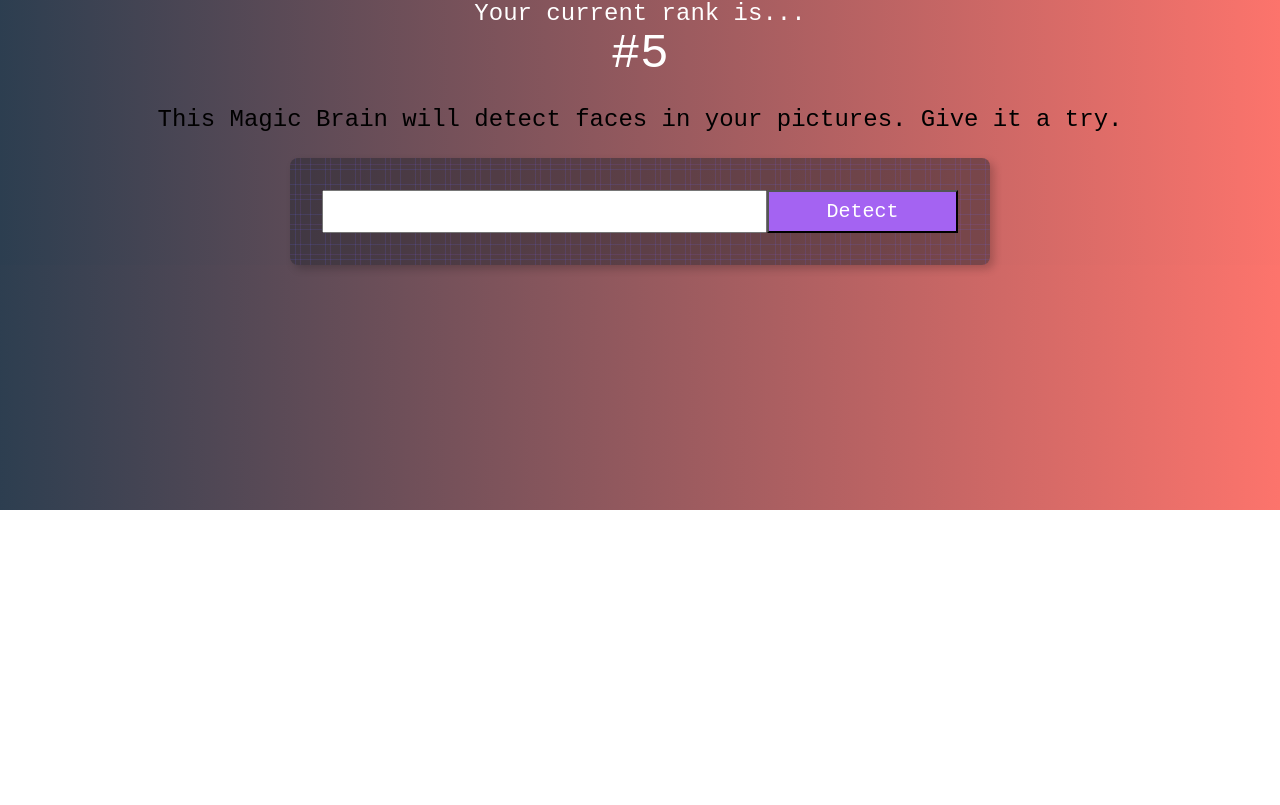
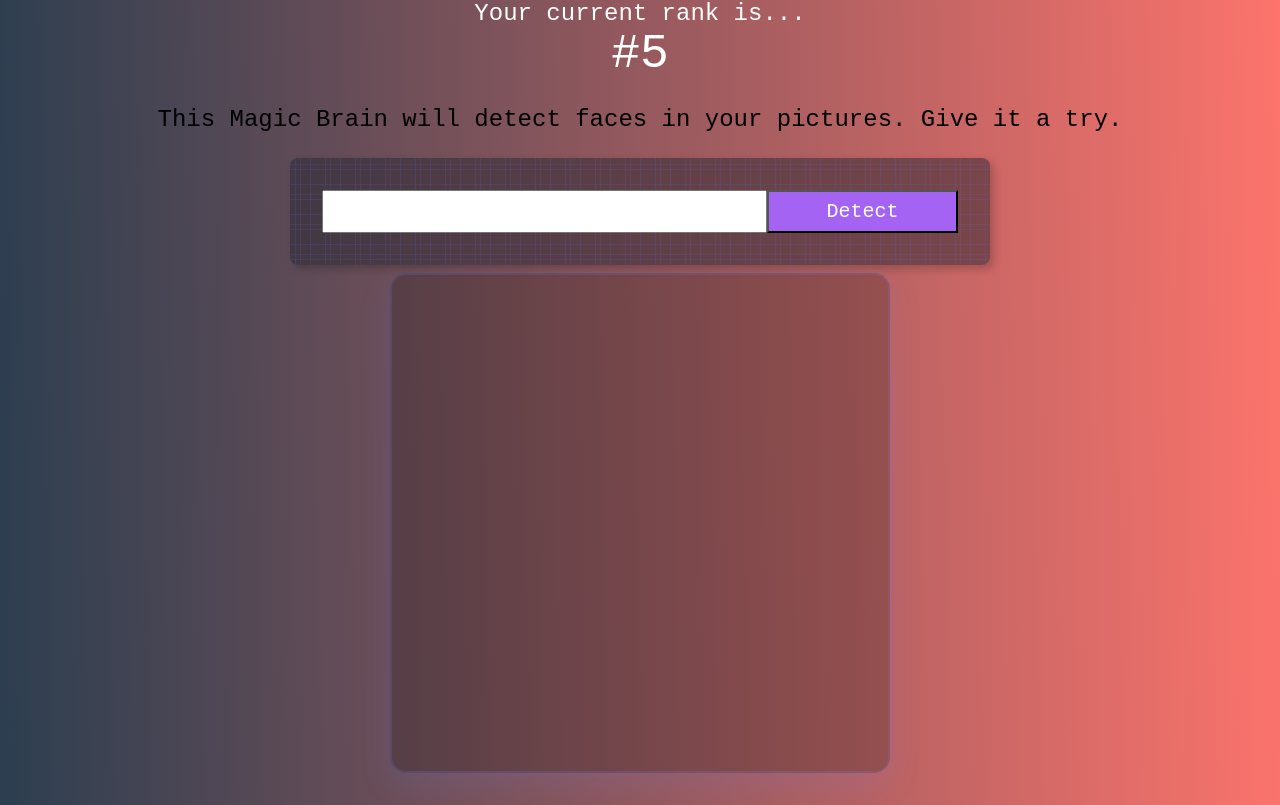
Before and after one commit to yevoonn/facerecognitionbrain, a React (Vite) app: page / in a window 1280 px wide. Shown: the part 290-1095 px from the top of the page. Before the commit the page ends 800 px from the top, so only its background shows below. Built offline with nearby package versions, Linux system fonts and the light colour scheme.

Commit message:
Added image display with URL

```diff
--- a/src/App.jsx
+++ b/src/App.jsx
@@ -1,21 +1,36 @@
+import { useState } from "react";
 import Navigation from "./components/navigation/Navigation";
 import Logo from "./components/logo/Logo";
 import ImageLinkForm from "./components/imagelinkform/ImageLinkForm";
 import Rank from "./components/rank/Rank";
+import FaceRecognition from "./components/facerecognition/FaceRecognition";
 import ParticlesBg from "particles-bg";
 import "./App.css";
 
 function App() {
+  const [input, setInput] = useState("");
+  const [imageUrl, setImageUrl] = useState(null);
+
+  const onInputChange = (event) => {
+    setInput(event.target.value);
+  };
+
+  const onButtonSubmit = () => {
+    setImageUrl(input);
+  };
+
   return (
     <div className="App">
       <ParticlesBg type="cobweb" bg={true} />
       <Navigation />
       <Logo />
       <Rank />
-      <ImageLinkForm />
-      {/*
-			<FaceRecognition />
-			*/}
+      <ImageLinkForm
+        input={input}
+        onInputChange={onInputChange}
+        onButtonSubmit={onButtonSubmit}
+      />
+      <FaceRecognition imageUrl={imageUrl} />
     </div>
   );
 }
--- /dev/null
+++ b/src/components/facerecognition/FaceRecognition.css
@@ -0,0 +1,23 @@
+.face-recognition-container {
+  display: flex;
+  justify-content: center;
+  align-items: center;
+  width: 500px;
+  height: 500px;
+  aspect-ratio: 1 / 1;
+  margin: 2rem auto;
+  padding: 16px;
+  border-radius: 16px;
+  overflow: hidden;
+  background-color: transparent;
+  background: linear-gradient(135deg, rgba(0, 0, 0, 0.2), rgba(0, 0, 0, 0.2));
+  border: 2px solid #667eea33;
+  box-shadow: 0 12px 32px rgba(102, 126, 234, 0.15);
+}
+
+.face-recognition-image {
+  width: 100%;
+  height: 100%;
+  object-fit: contain;
+  object-position: center;
+}
--- /dev/null
+++ b/src/components/facerecognition/FaceRecognition.jsx
@@ -0,0 +1,15 @@
+import "./FaceRecognition.css";
+
+const FaceRecognition = ({ imageUrl }) => {
+  return (
+    <div className="center ma">
+      <div className="mt2 face-recognition-container">
+        {imageUrl && (
+          <img alt="" src={imageUrl} className="face-recognition-image" />
+        )}
+      </div>
+    </div>
+  );
+};
+
+export default FaceRecognition;
--- a/src/components/imagelinkform/ImageLinkForm.jsx
+++ b/src/components/imagelinkform/ImageLinkForm.jsx
@@ -1,6 +1,6 @@
 import "./ImageLinkForm.css";
 
-const ImageLinkForm = () => {
+const ImageLinkForm = ({ input, onInputChange, onButtonSubmit }) => {
   return (
     <div>
       <p className="f3">
@@ -8,8 +8,16 @@ const ImageLinkForm = () => {
       </p>
       <div className="center">
         <div className="form center pa4 br3 shadow-5">
-          <input className="f4 pa2 w-70 center" type="text" />
-          <button className="w-30 grow f4 link ph3 pv2 dib white bg-light-purple">
+          <input
+            className="f4 pa2 w-70 center"
+            type="text"
+            value={input}
+            onChange={onInputChange}
+          />
+          <button
+            className="w-30 grow f4 link ph3 pv2 dib white bg-light-purple"
+            onClick={onButtonSubmit}
+          >
             Detect
           </button>
         </div>
```
